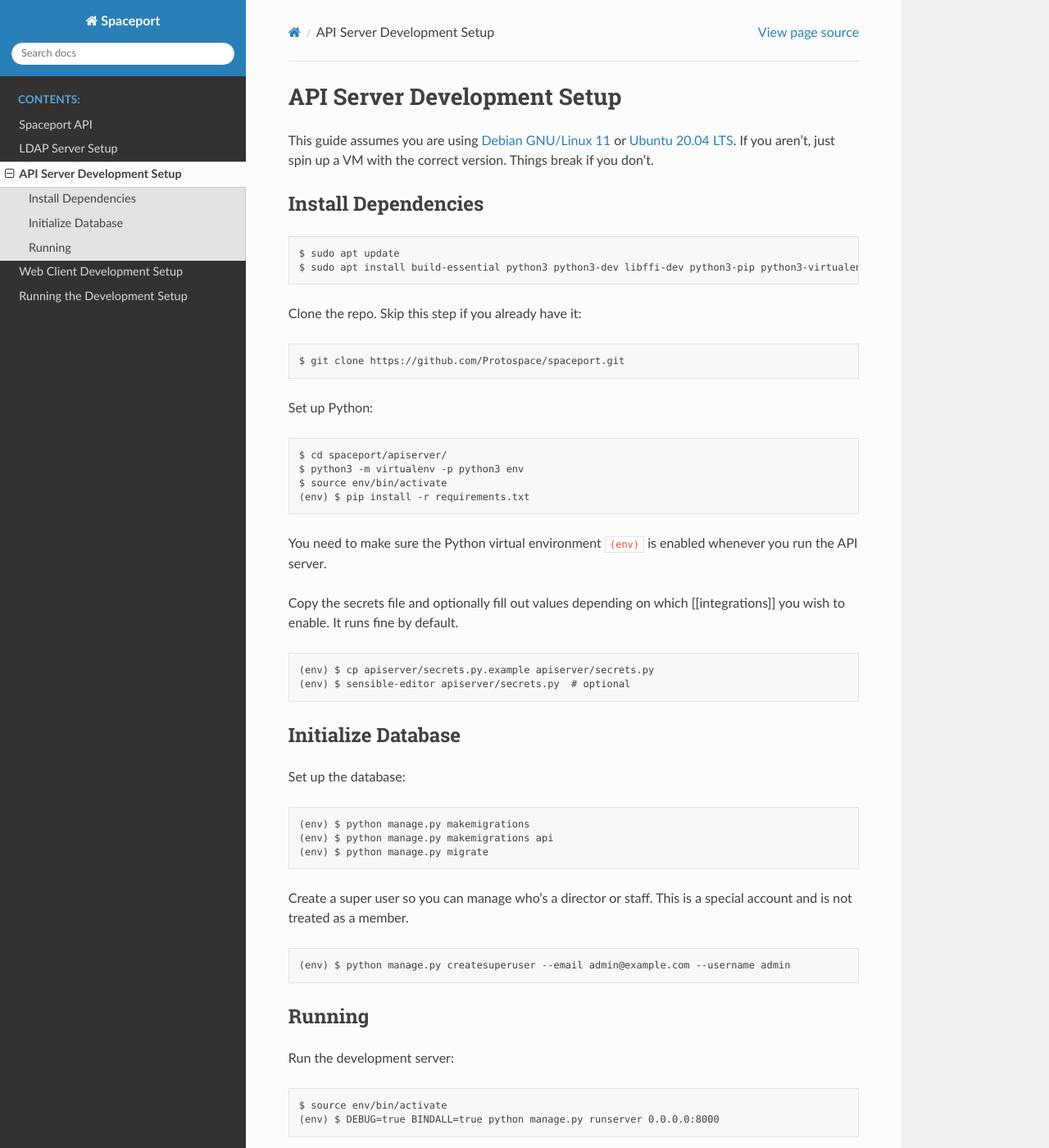
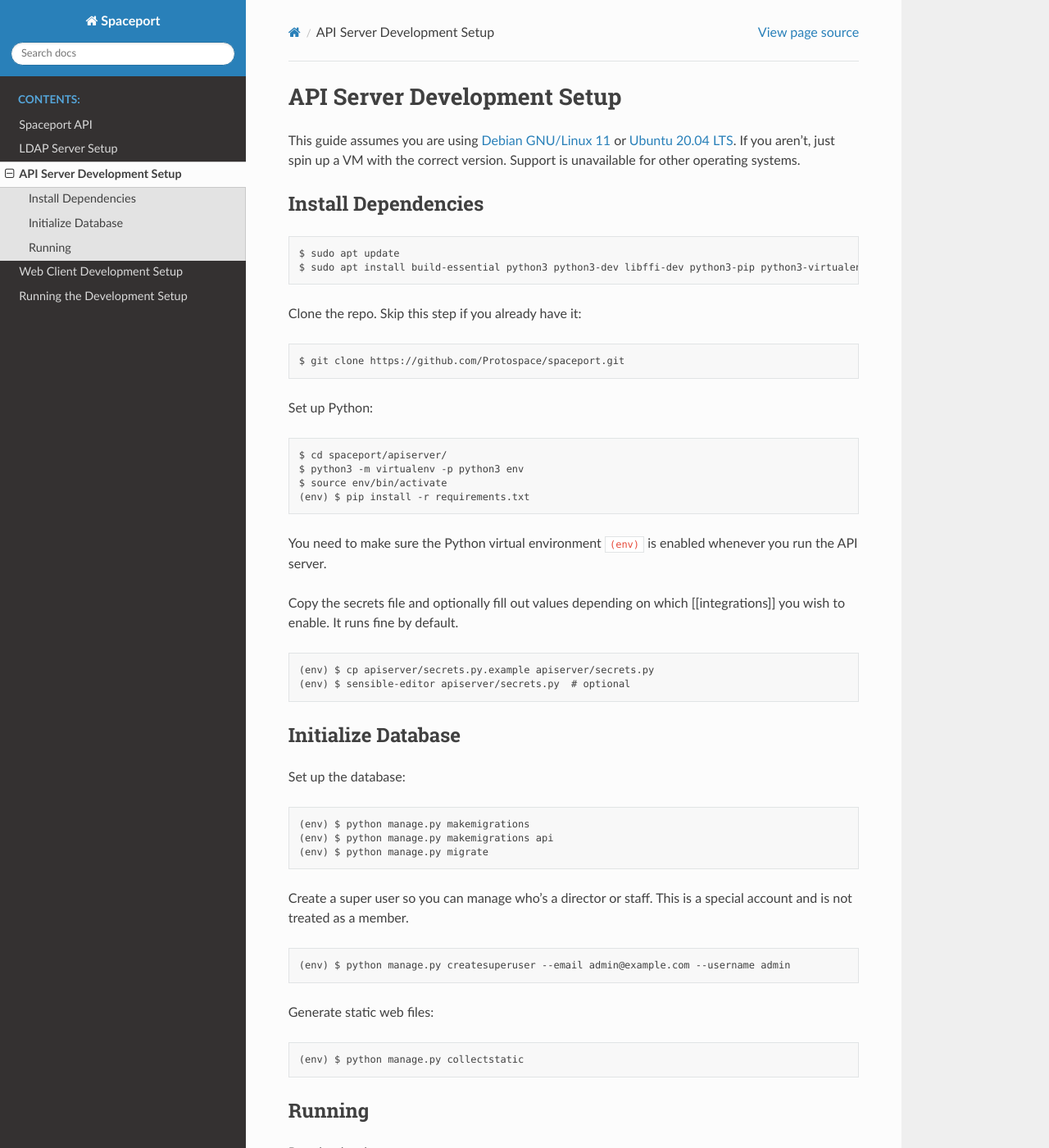
Before and after one commit to Protospace/spaceport, a Sphinx documentation site: the page built from apiserver/docs/source/dev_apiserver.md, in a window 1280 px wide and 1400 px high. Shown: the whole window at 82% size. Built offline with Sphinx 7.4.7 and the Read the Docs theme 2.0.0, drawn with Linux system fonts in a browser that asks for light colours.

Commit message:
Update docs

````diff
--- a/apiserver/docs/source/dev_apiserver.md
+++ b/apiserver/docs/source/dev_apiserver.md
@@ -1,7 +1,7 @@
 # API Server Development Setup
 
 This guide assumes you are using [Debian GNU/Linux 11](https://cdimage.debian.org/cdimage/unofficial/non-free/images-including-firmware/archive/11.2.0+nonfree/amd64/iso-cd/firmware-11.2.0-amd64-netinst.iso) or [Ubuntu 20.04 LTS](https://releases.ubuntu.com/20.04/). If you
-aren't, just spin up a VM with the correct version. Things break if you don't.
+aren't, just spin up a VM with the correct version. Support is unavailable for other operating systems.
 
 ## Install Dependencies
 
@@ -53,6 +53,12 @@ account and is not treated as a member.
 (env) $ python manage.py createsuperuser --email admin@example.com --username admin
 ```
 
+Generate static web files:
+
+```
+(env) $ python manage.py collectstatic
+```
+
 ## Running
 
 Run the development server:
````
Also changed, not shown: apiserver/docs/source/dev_webclient.md (+1 -2 lines).
